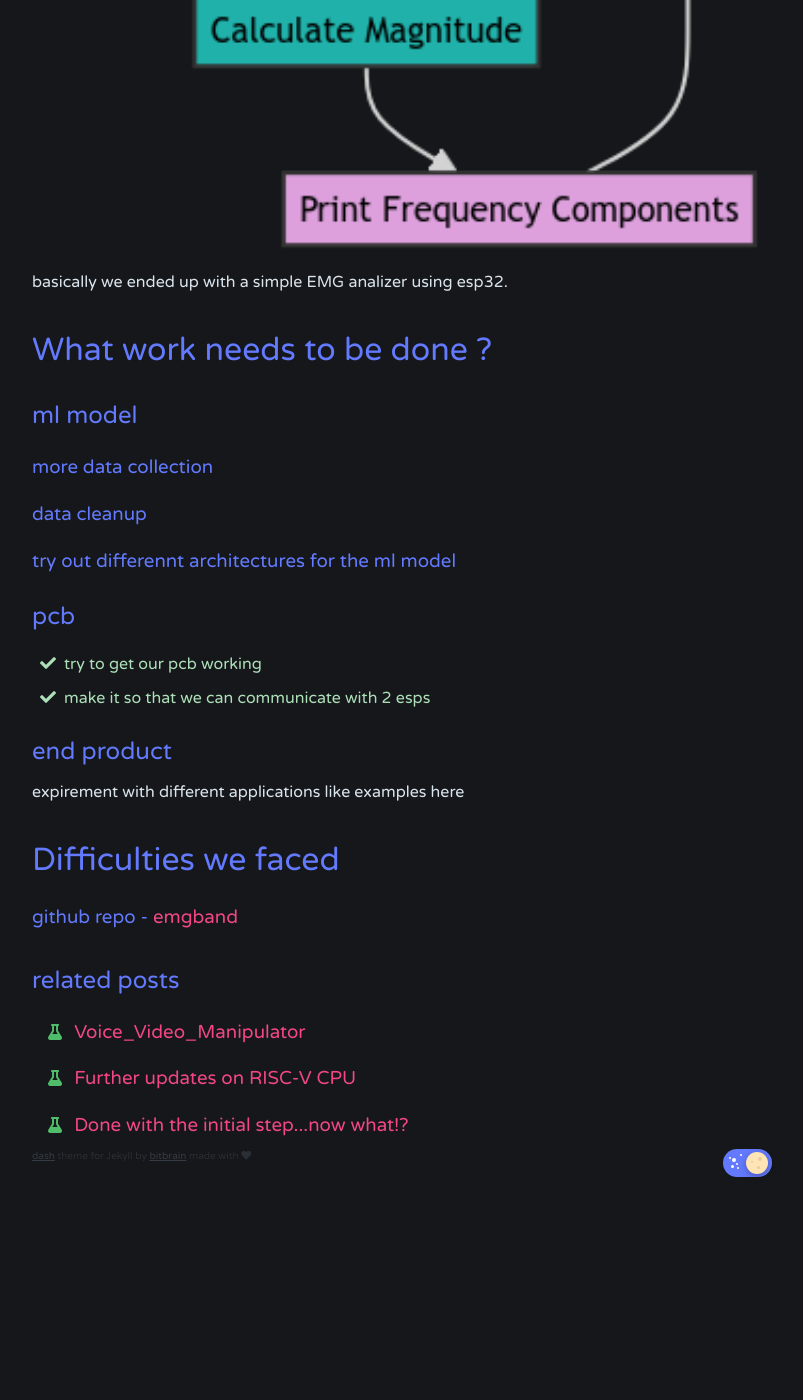
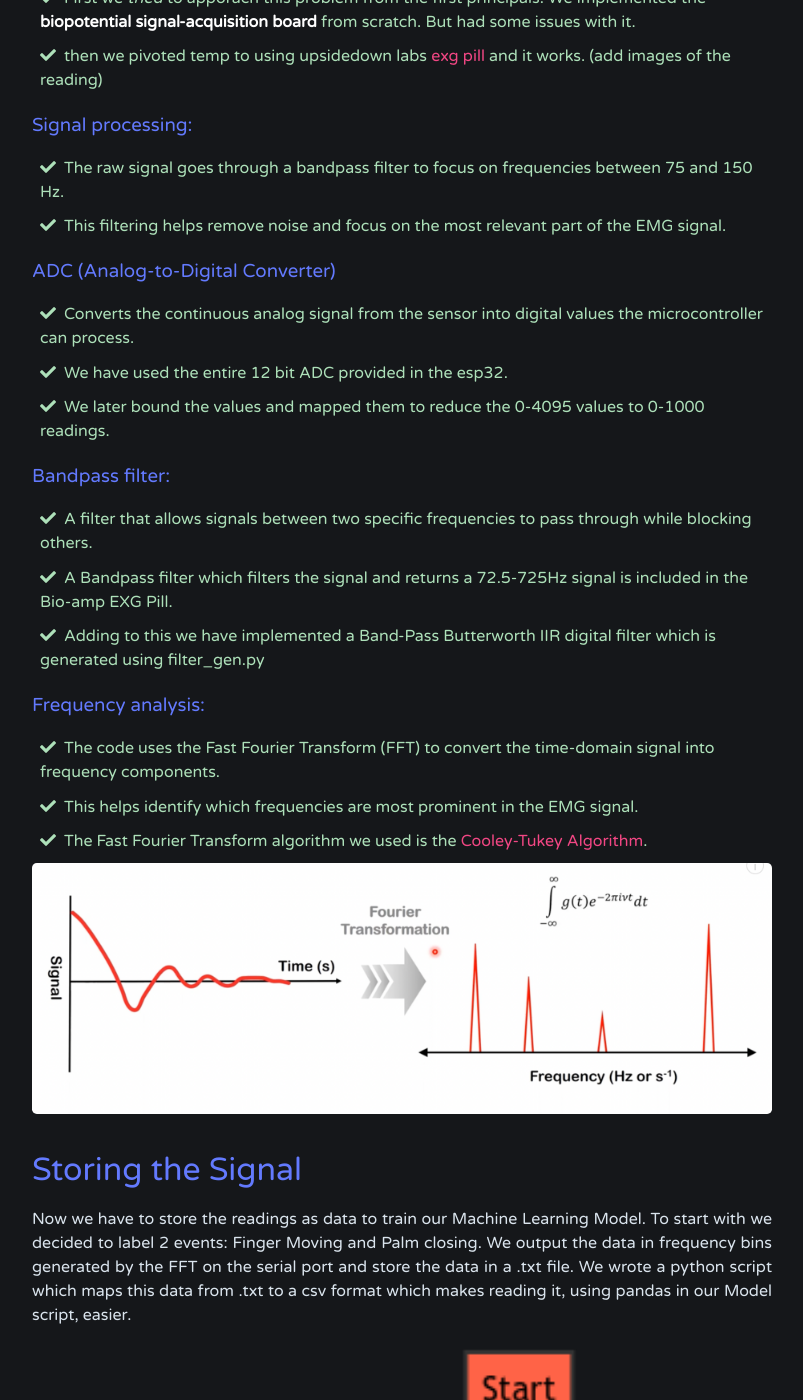
Before and after one commit to SRA-VJTI/blog, a Jekyll site: the page built from _posts/2024-07-26-how-does-emg-armband-work.md, in a window 1280 px wide and 1400 px high, scrolled down 3346 px. Shown: the whole window, without its empty margins (238-1041 px from the left). Built offline with Jekyll 4.4.1, drawn with Linux system fonts in a browser that asks for light colours; before the commit the page ends 4555 px from its top, so only the background shows below that; some of the changed text lies outside the part shown.

Commit message:
added bloogh

```diff
--- a/_posts/2024-07-26-how-does-emg-armband-work.md
+++ b/_posts/2024-07-26-how-does-emg-armband-work.md
@@ -14,59 +14,44 @@ description: Developing a EMG system that can read human hand motioning.
 # What is our project ?
 We read Electromyography(EMG) data using sensors, amplify it, filter it, ADC convert it and performs a frequency analysis (FFT) on it. Using the analised data we train a ml model than can understand what hand moment was done to get those readings.
 
+![fft](/assets/posts/emg-armband/hardware_flow.png)
+
 # What work has been done ?
-- first of all we *tried* to apporach this problem from the first principals. We implemented the **biopotential signal-acquisition board** from scratch. But had some issues with it.
+- First we *tried* to apporach this problem from the first principals. We implemented the **biopotential signal-acquisition board** from scratch. But had some issues with it.
 - then we pivoted temp to using upsidedown labs [exg pill](https://github.com/upsidedownlabs/BioAmp-EXG-Pill) and it works.
 (add images of the reading)
 
-## here is a small walk through the code.
-a) Data collection:
-- It reads analog data from a sensor connected to the ESP32.
-- The data is sampled at a rate of 500 times per second.
 
-b) Signal processing:
+### Signal processing:
 - The raw signal goes through a bandpass filter to focus on frequencies between 75 and 150 Hz.
 - This filtering helps remove noise and focus on the most relevant part of the EMG signal.
 
-c) Frequency analysis:
+### ADC (Analog-to-Digital Converter)
+- Converts the continuous analog signal from the sensor into digital values the microcontroller can process.
+- We have used the entire 12 bit ADC provided in the esp32.
+- We later bound the values and mapped them to reduce the 0-4095 values to 0-1000 readings.
+
+### Bandpass filter:
+- A filter that allows signals between two specific frequencies to pass through while blocking others.
+- A Bandpass filter which filters the signal and returns a 72.5-725Hz signal is included in the Bio-amp EXG Pill.
+- Adding to this we have implemented a Band-Pass Butterworth IIR digital filter which is generated using filter_gen.py
+
+### Frequency analysis:
 - The code uses the Fast Fourier Transform (FFT) to convert the time-domain signal into frequency components.
 - This helps identify which frequencies are most prominent in the EMG signal.
+- The Fast Fourier Transform algorithm we used is the [Cooley-Tukey Algorithm](https://en.wikipedia.org/wiki/Cooley%E2%80%93Tukey_FFT_algorithm).
 
-ADC (Analog-to-Digital Converter): Converts the continuous analog signal from the sensor into digital values the microcontroller can process.
+![fft](/assets/posts/emg-armband/fft.png)
 
-Bandpass filter: A filter that allows signals between two specific frequencies to pass through while blocking others.
-
-### Program flow:
-   - The program continuously reads data from the ADC.
-   - It applies the bandpass filter to each sample.
-   - Once it collects 256 samples, it performs the FFT.
-   - After the FFT, it prints out the magnitude of each frequency component.
-   - This process repeats.
-
+# Storing the Signal
+Now we have to store the readings as data to train our Machine Learning Model.
+To start with we decided to label 2 events: Finger Moving and Palm closing.
+We output the data in frequency bins generated by the FFT on the serial port and store the data in a .txt file. We wrote a python script which maps this data from .txt to a csv format which makes reading it, using pandas in our Model script, easier.
 
 ![flow](/assets/posts/emg-armband/flow.png)
 
-basically we ended up with a simple EMG analizer using esp32.
+### github repo - [emgband](https://github.com/vovw/emgband)
 
 
-
-# What work needs to be done ?
-## ml model
-### more data collection
-### data cleanup
-### try out differennt architectures for the ml model
-
-## pcb
-- try to get our pcb working
-- make it so that we can communicate with 2 esps
-
-
-## end product
-expirement with different applications like examples here
-
-
-# Difficulties we faced
-
-
-
-### github repo - [emgband](https://github.com/vovw/emgband)
+### This project has been sponsored by [Upside Down Labs](https://upsidedownlabs.tech/)
+![flow](/assets/posts/emg-armband/upside_down.webp)
```
Also changed, not shown: assets/posts/emg-armband/fft.png (added), assets/posts/emg-armband/hardware_flow.png (added), assets/posts/emg-armband/upside_down.webp (added), 2 other files.
